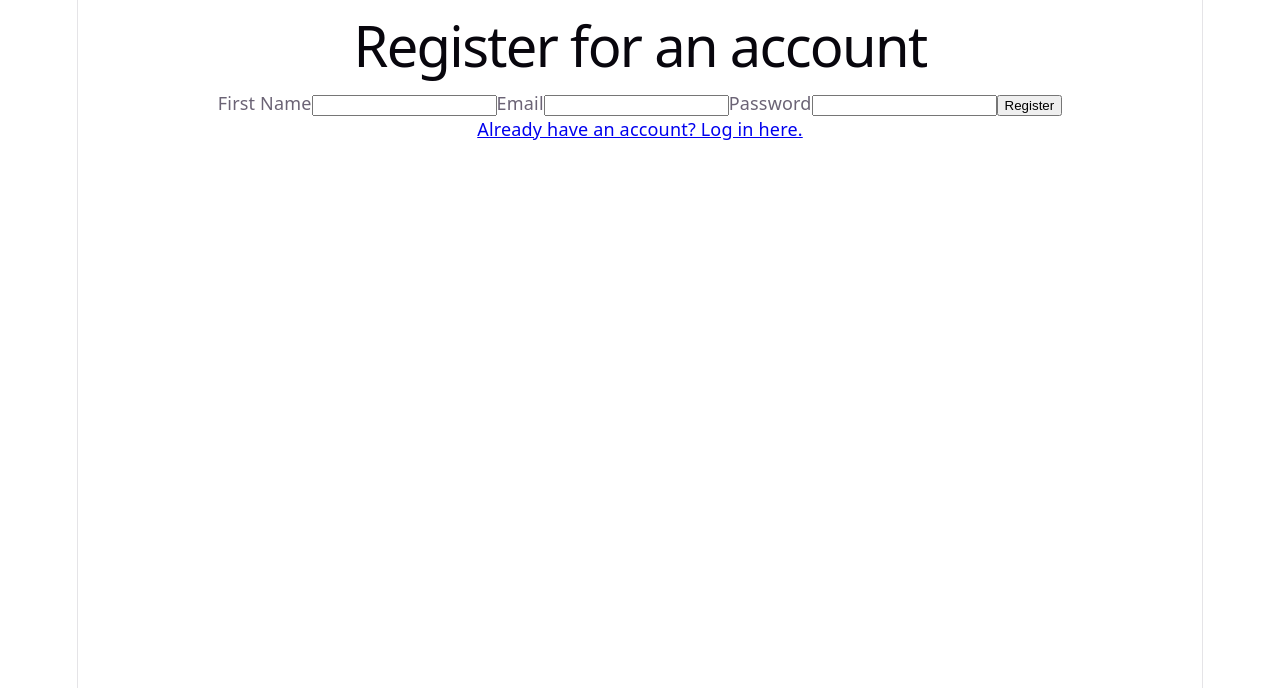
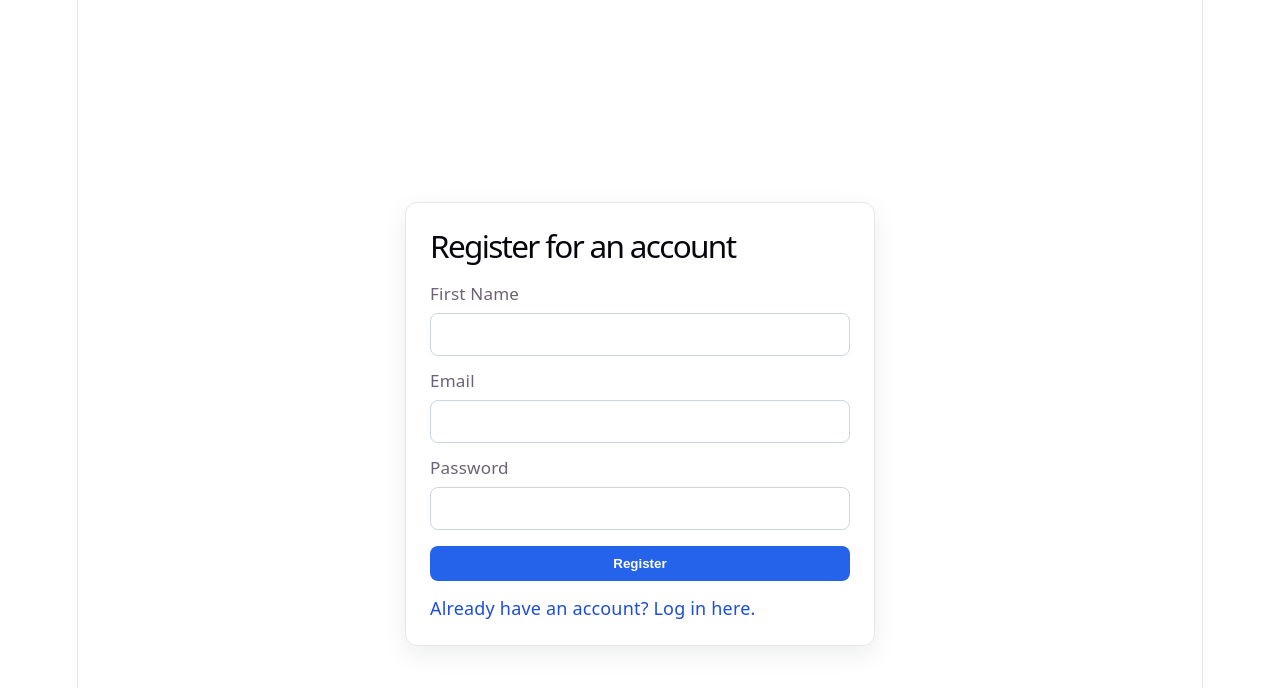
Before and after one commit to v-erica/life-lite, a React (Vite) app in the folder client/: page /register in a window 1280 px wide. Shown: the top 688 px of the page. Built offline with nearby package versions, Linux system fonts and the light colour scheme; no server answers.

Commit message:
added some light css

```diff
--- /dev/null
+++ b/client/src/pages/RegisterPage.css
@@ -0,0 +1,79 @@
+.register-page {
+  min-height: 100svh;
+  display: grid;
+  place-items: center;
+  padding: 24px;
+}
+
+.register-card {
+  width: 100%;
+  max-width: 420px;
+  background: #ffffff;
+  border: 1px solid #e5e7eb;
+  border-radius: 12px;
+  padding: 24px;
+  box-shadow: 0 8px 24px rgba(15, 23, 42, 0.08);
+  text-align: left;
+}
+
+.register-title {
+  margin: 0 0 16px;
+  font-size: 1.75rem;
+  line-height: 1.2;
+}
+
+.register-form {
+  display: flex;
+  flex-direction: column;
+  gap: 12px;
+}
+
+.register-field {
+  display: flex;
+  flex-direction: column;
+  gap: 6px;
+  font-size: 0.95rem;
+}
+
+.register-field input {
+  border: 1px solid #cbd5e1;
+  border-radius: 8px;
+  padding: 10px 12px;
+  font-size: 1rem;
+}
+
+.register-field input:focus {
+  outline: 2px solid #93c5fd;
+  outline-offset: 1px;
+}
+
+.register-button {
+  margin-top: 4px;
+  border: none;
+  border-radius: 8px;
+  padding: 10px 14px;
+  background: #2563eb;
+  color: #ffffff;
+  font-weight: 600;
+  cursor: pointer;
+}
+
+.register-button:hover {
+  background: #1d4ed8;
+}
+
+.register-error {
+  margin: 0;
+  color: #b91c1c;
+}
+
+.register-link {
+  display: inline-block;
+  margin-top: 14px;
+  color: #1d4ed8;
+  text-decoration: none;
+}
+
+.register-link:hover {
+  text-decoration: underline;
+}
--- a/client/src/pages/RegisterPage.jsx
+++ b/client/src/pages/RegisterPage.jsx
@@ -1,6 +1,7 @@
 import { useState } from "react";
 import { Link, useNavigate } from "react-router-dom";
 import { useAuth } from "./AuthContext";
+import "./RegisterPage.css";
 
 export default function Register() {
   const { register } = useAuth();
@@ -22,25 +23,33 @@ export default function Register() {
   };
 
   return (
-    <>
-      <h1>Register for an account</h1>
-      <form action={tryRegister}>
-        <label>
+    <main className="register-page">
+      <div className="register-card">
+        <h1 className="register-title">Register for an account</h1>
+        <form className="register-form" action={tryRegister}>
+          <label className="register-field">
             First Name
             <input type="text" name="first_name" required />
           </label>
-        <label>
+          <label className="register-field">
             Email
             <input type="text" name="email" required />
           </label>
-        <label>
+          <label className="register-field">
             Password
             <input type="password" name="password" required />
           </label>
-        <button>Register</button>
-        {error && <p role="alert">{error}</p>}
+          <button className="register-button">Register</button>
+          {error && (
+            <p className="register-error" role="alert">
+              {error}
+            </p>
+          )}
         </form>
-      <Link to="/login">Already have an account? Log in here.</Link>
-    </>
+        <Link className="register-link" to="/login">
+          Already have an account? Log in here.
+        </Link>
+      </div>
+    </main>
   );
 }
```
Lines whose indentation alone changed are shown as unchanged.
